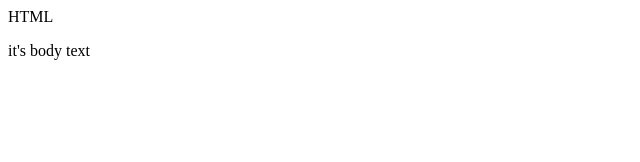
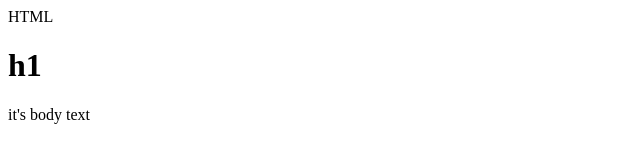
Before and after one commit to CnsAd/CnsAd.github.io, a plain HTML site: page index.htm in a window 1280 px wide. Shown: the whole page, without its empty margins (0-640 px from the left). Drawn offline with Linux system fonts and the light colour scheme.

Commit message:
Update index.htm

```diff
--- a/index.htm
+++ b/index.htm
@@ -3,6 +3,9 @@ HTML
 </head>
 
 <body>
+  <h1>
+    h1
+  </h1>
   <p>
     it's body text
   </p>
```
